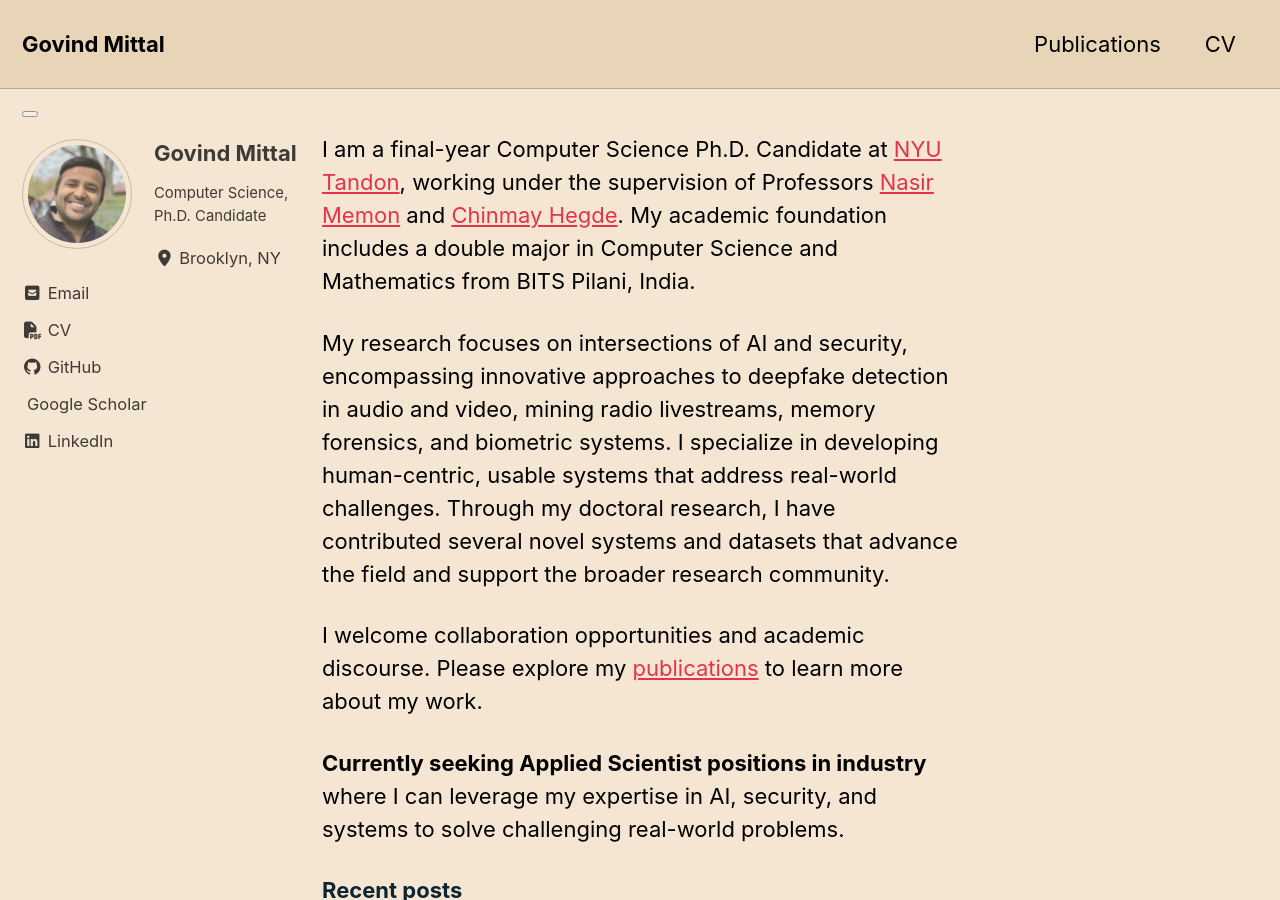
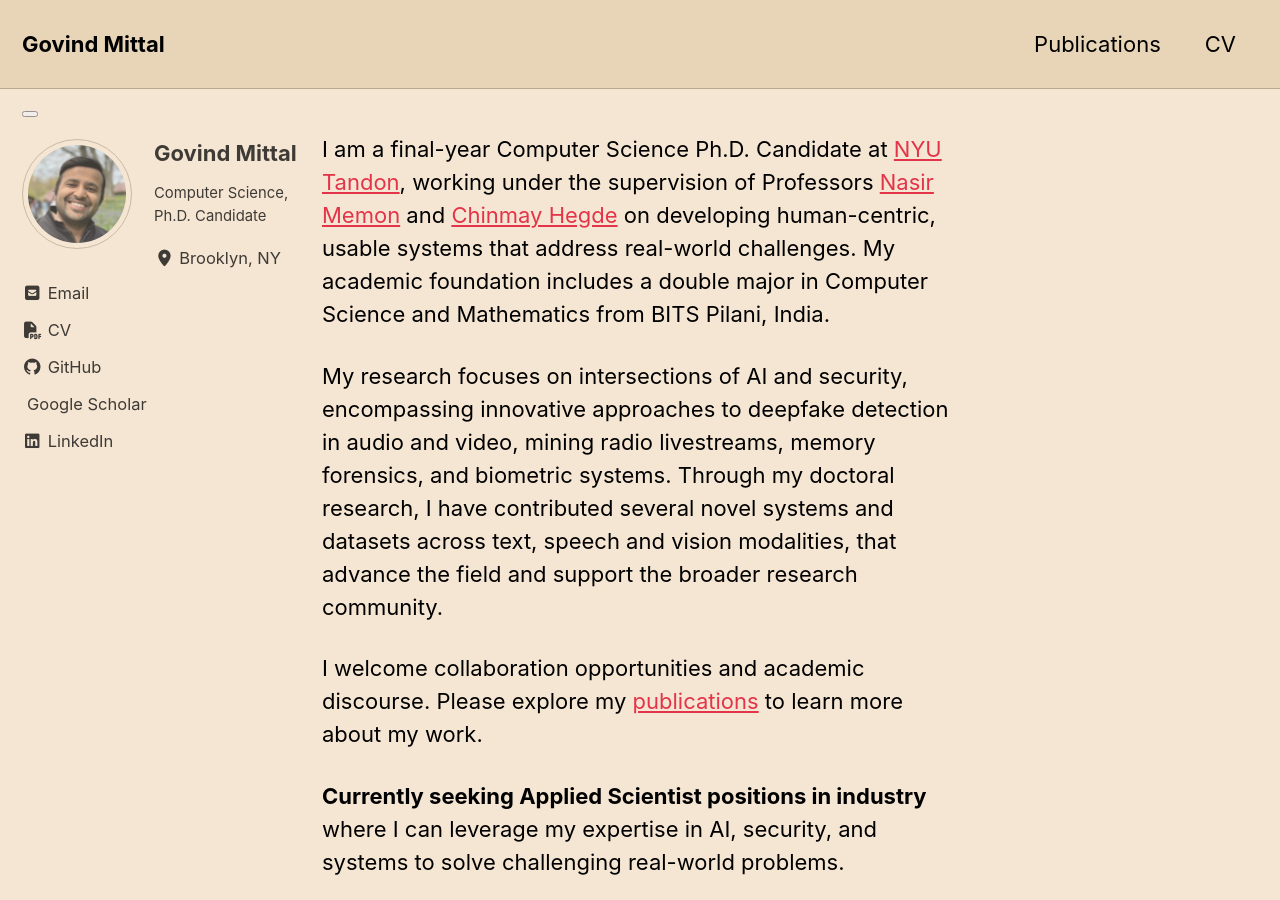
Before and after one commit to mittalgovind/mittalgovind.github.io, a Jekyll site: the page built from index.html, in a window 1280 px wide and 900 px high. Built offline with Jekyll 4.4.1, drawn with Linux system fonts in a browser that asks for light colours; cached includes are drawn as plain includes; the list of posts is cut into pages by our own code; a style sheet for code colours, icons or effects is not loaded.

Commit message:
updating pages.

```diff
--- a/index.html
+++ b/index.html
@@ -21,7 +21,8 @@ author_profile: true
             <a href="https://chinmayhegde.github.io/pubs/"
             className="text-blue-600 hover:text-blue-800 transition-colors" target="_blank"
             rel="noopener noreferrer"
-          >Chinmay Hegde</a>. My academic foundation includes a double major
+          >Chinmay Hegde</a> on developing human-centric,
+          usable systems that address real-world challenges. My academic foundation includes a double major
           in Computer Science and Mathematics from BITS Pilani, India.
         </p>
 
@@ -29,9 +30,8 @@ author_profile: true
           My research focuses on intersections of AI and security, encompassing
           innovative approaches to deepfake detection in audio and video,
           mining radio livestreams, memory forensics,
-          and biometric systems. I specialize in developing human-centric,
-          usable systems that address real-world challenges. Through my doctoral
-          research, I have contributed several novel systems and datasets that
+          and biometric systems. Through my doctoral
+          research, I have contributed several novel systems and datasets across text, speech and vision modalities, that
           advance the field and support the broader research community.
         </p>
 
```
